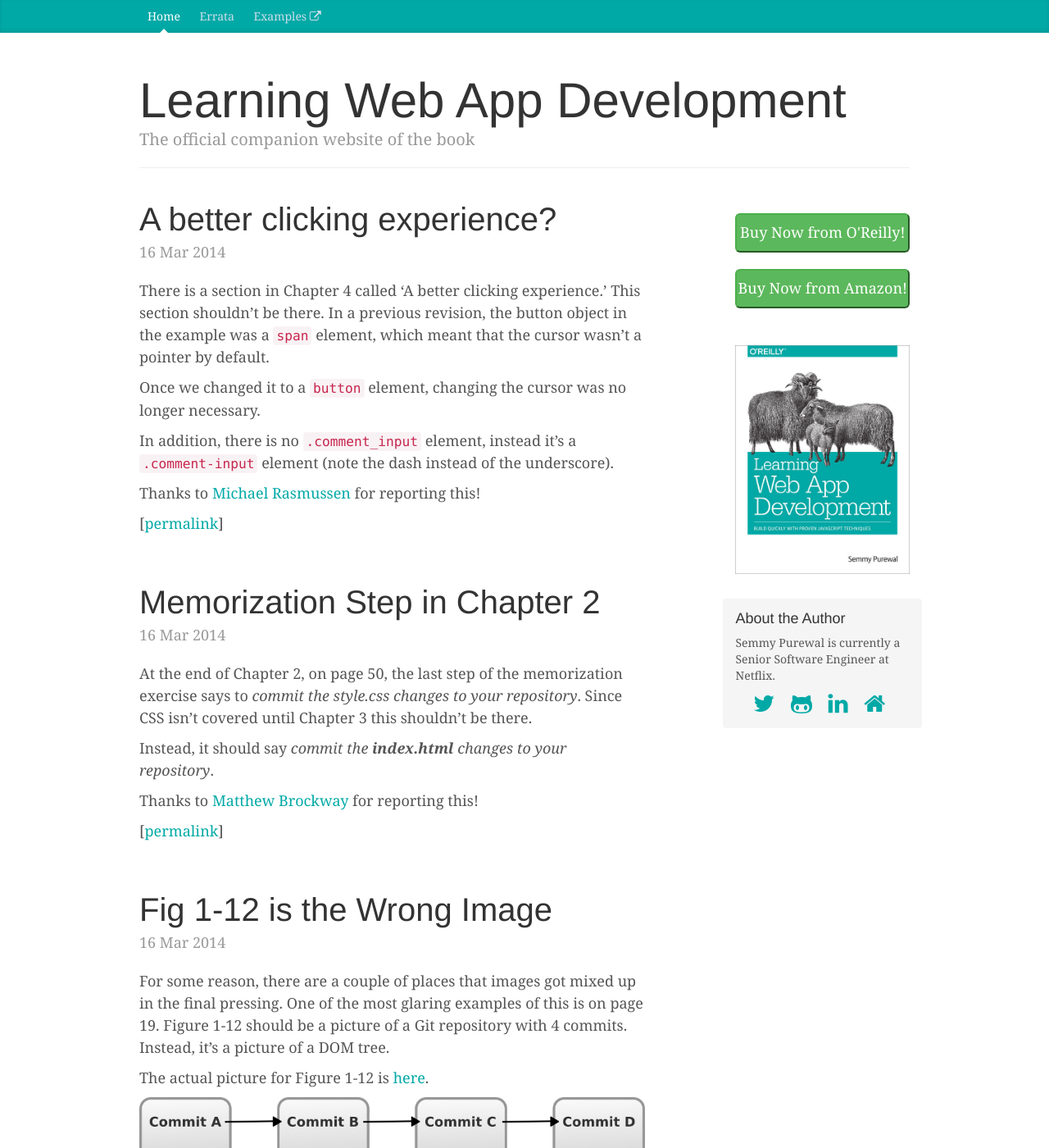
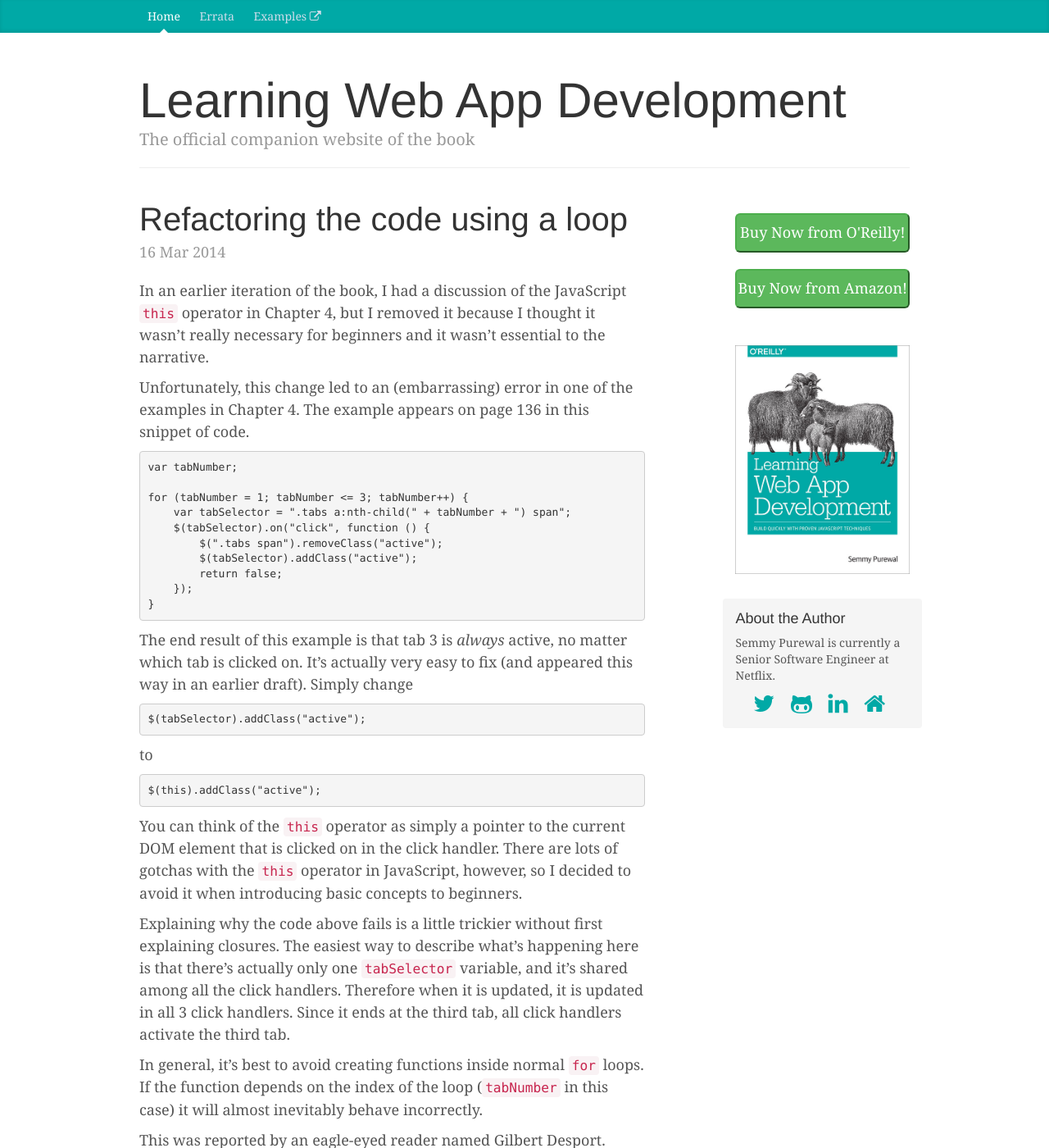
Before and after one commit to learningwebappdev/learningwebappdev.github.io, a Jekyll site: the page built from index.html, in a window 1280 px wide and 1400 px high. Shown: the whole window at 82% size. Built offline with Jekyll 4.4.1, drawn with Linux system fonts in a browser that asks for light colours; nearby versions of some CDN libraries; Markdown is read by kramdown in place of the engine named in the settings; the list of posts is cut into pages by our own code; some of the changed text lies outside the part shown.

Commit message:
add new error post, along with page numbers

```diff
--- a/_posts/2014-03-16-chapter-2-memorization.markdown
+++ b/_posts/2014-03-16-chapter-2-memorization.markdown
@@ -4,6 +4,7 @@
 date:   2014-03-16 13:22:33
 categories: errata chapter2
 author: Semmy
+page: 50
 ---
 
 At the end of Chapter 2, on page 50, the last step of the memorization exercise
--- a/_posts/2014-03-16-chapter-4-clicking-experience.markdown
+++ b/_posts/2014-03-16-chapter-4-clicking-experience.markdown
@@ -4,6 +4,7 @@
 date:   2014-03-16 13:55:33
 categories: errata chapter4
 author: Semmy
+page: 106
 ---
 
 There is a section in Chapter 4 called 'A better clicking experience.' This
--- a/_posts/2014-03-16-fig-1-12-is-the-wrong-image.markdown
+++ b/_posts/2014-03-16-fig-1-12-is-the-wrong-image.markdown
@@ -4,6 +4,7 @@
 date:   2014-03-16 13:02:33
 categories: errata chapter1
 author: Semmy
+page: 19
 ---
 
 For some reason, there are a couple of places that images got mixed up in the
--- /dev/null
+++ b/_posts/2014-03-23-chapter-4-refactoring-using-for-loop.markdown
@@ -0,0 +1,56 @@
+---
+layout: post
+title:  "Refactoring the code using a loop"
+date:   2014-03-16 13:55:33
+categories: errata chapter4
+author: Semmy
+page: 136
+---
+
+In an earlier iteration of the book, I had a discussion of the JavaScript `this`
+operator in Chapter 4, but I removed it because I thought it wasn't really
+necessary for beginners and it wasn't essential to the narrative.
+
+Unfortunately, this change led to an (embarrassing) error in one of the examples
+in Chapter 4. The example appears on page 136 in this snippet of code.
+
+    var tabNumber;
+
+    for (tabNumber = 1; tabNumber <= 3; tabNumber++) {
+        var tabSelector = ".tabs a:nth-child(" + tabNumber + ") span";
+        $(tabSelector).on("click", function () {
+            $(".tabs span").removeClass("active");
+            $(tabSelector).addClass("active");
+            return false;
+        });
+    }
+
+The end result of this example is that tab 3 is _always_ active, no matter which
+tab is clicked on. It's actually very easy to fix (and appeared this way in an
+earlier draft). Simply change
+
+    $(tabSelector).addClass("active");
+
+to
+
+    $(this).addClass("active");
+
+
+You can think of the `this` operator as simply a pointer to the current DOM
+element that is clicked on in the click handler. There are lots of gotchas with
+the `this` operator in JavaScript, however, so I decided to avoid it when
+introducing basic concepts to beginners.
+
+Explaining why the code above fails is a little trickier without first
+explaining closures. The easiest way to describe what's happening here
+is that there's actually only one `tabSelector` variable, and it's shared among
+all the click handlers. Therefore when it is updated, it is updated in all 3
+click handlers. Since it ends at the third tab, all click handlers activate
+the third tab.
+
+In general, it's best to avoid creating functions inside normal `for` loops.
+If the function depends on the index of the loop (`tabNumber` in this case)
+it will almost inevitably behave incorrectly.
+
+This was reported by an eagle-eyed reader named Gilbert Desport. Thanks,
+Gilbert!
--- a/errata.html
+++ b/errata.html
@@ -8,20 +8,20 @@
 <h3>Chapter 1</h3>
 <ul>
 {% for post in site.categories['chapter1','errata'] %}
-<li><a href="{{ post.url }}">{{ post.title }}</a></li>
+<li><a href="{{ post.url }}">[Page {{ post.page }}] {{ post.title }}</a></li>
 {% endfor %}
 </ul>
 
 <h3>Chapter 2</h3>
 <ul>
 {% for post in site.categories['chapter2','errata']%}
-<li><a href="{{ post.url }}">{{ post.title }}</a></li>
+<li><a href="{{ post.url }}">[Page {{ post.page }}] {{ post.title }}</a></li>
 {% endfor %}
 </ul>
 
 <h3>Chapter 4</h3>
 <ul>
 {% for post in site.categories['chapter4','errata']%}
-<li><a href="{{ post.url }}">{{ post.title }}</a></li>
+<li><a href="{{ post.url }}">[Page {{ post.page }}] {{ post.title }}</a></li>
 {% endfor %}
 </ul>
```
